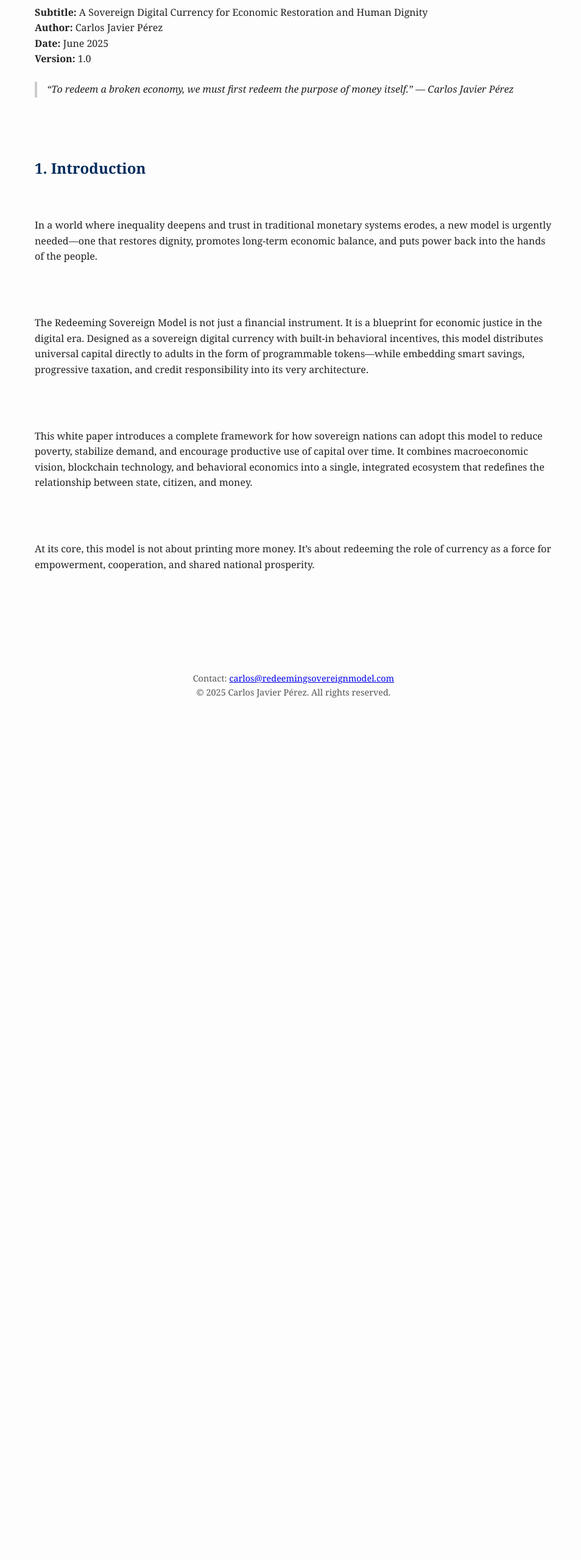
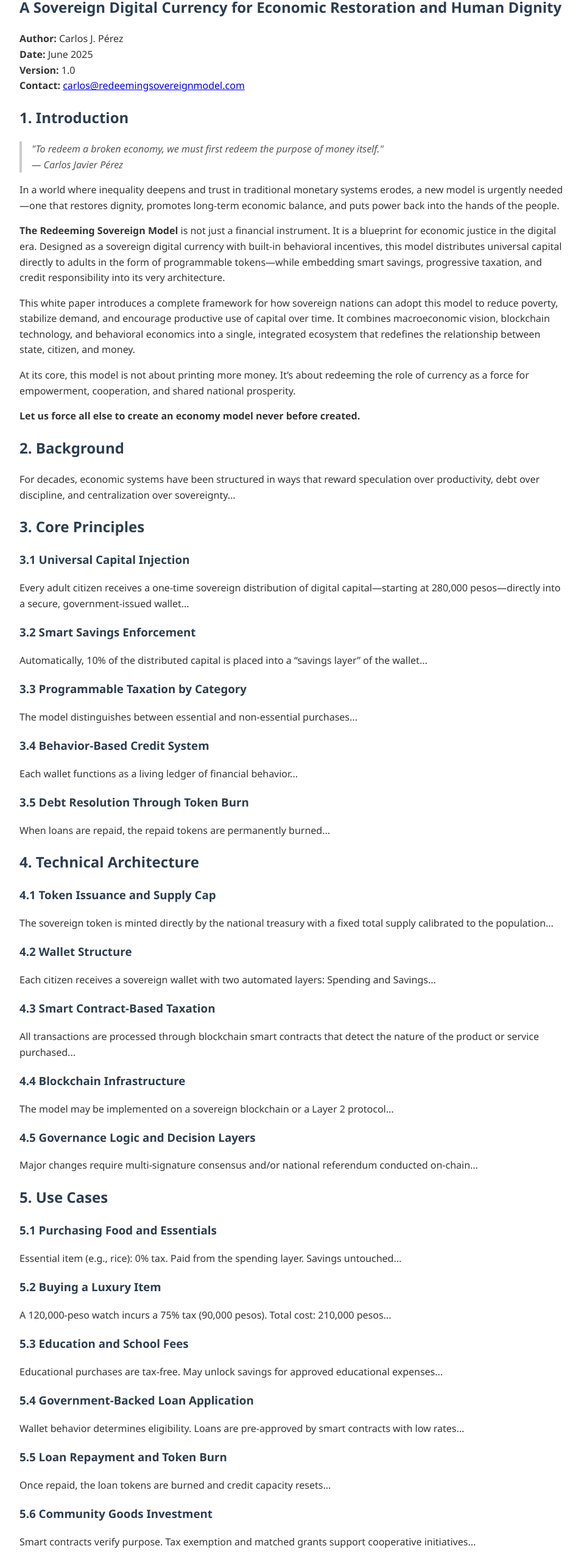
Before and after one commit to CarlosDebtBurner/RedeemingProtocol, a plain HTML site: page whitepaper.html in a window 1280 px wide. Shown: the part 121-2680 px from the top of the page at 61% size, without its empty margins (158-1112 px from the left). Before the commit the page ends 1308 px from the top, so only its background shows below. Drawn offline with nearby package versions, Linux system fonts and the light colour scheme.

Commit message:
Finalize full HTML white paper for push

```diff
--- a/whitepaper.html
+++ b/whitepaper.html
@@ -1,86 +1,158 @@
-
 <!DOCTYPE html>
 <html lang="en">
 <head>
-  <meta charset="UTF-8" />
-  <meta name="viewport" content="width=device-width, initial-scale=1.0" />
+  <meta charset="UTF-8">
+  <meta name="viewport" content="width=device-width, initial-scale=1.0">
   <title>The Redeeming Sovereign Model</title>
   <style>
     body {
-      font-family: Georgia, serif;
-      max-width: 850px;
-      margin: auto;
-      padding: 40px 20px;
+      font-family: 'Segoe UI', sans-serif;
       line-height: 1.6;
-      background-color: #fdfdfd;
-      color: #222;
+      max-width: 900px;
+      margin: 0 auto;
+      padding: 20px;
+      color: #333;
     }
     h1, h2, h3 {
-      color: #002b5c;
-    }
-    h1 {
-      font-size: 2em;
-      margin-bottom: 0.2em;
-    }
-    h2 {
-      font-size: 1.5em;
-      margin-top: 2em;
-    }
-    h3 {
-      font-size: 1.2em;
-      margin-top: 1.5em;
+      color: #2c3e50;
     }
     blockquote {
-      margin: 1.5em 0;
-      padding-left: 1em;
+      font-style: italic;
+      color: #555;
+      margin: 1rem 0;
+      padding-left: 1rem;
       border-left: 4px solid #ccc;
-      font-style: italic;
     }
-    ul {
-      margin: 1em 0;
-      padding-left: 1.5em;
+    .code-container {
+      background: #f5f5f5;
+      padding: 15px;
+      border-radius: 5px;
+      overflow-x: auto;
+      margin: 20px 0;
     }
-    footer {
-      margin-top: 3em;
-      font-size: 0.9em;
-      color: #555;
-      text-align: center;
+    .principle-card {
+      border-left: 4px solid #3498db;
+      padding-left: 15px;
+      margin: 25px 0;
     }
-    section {
-      white-space: pre-line;
+    .use-case {
+      background: #f9f9f9;
+      padding: 15px;
+      border-radius: 5px;
+      margin: 15px 0;
     }
   </style>
 </head>
 <body>
+  <header>
+    <h1>The Redeeming Sovereign Model</h1>
+    <h2>A Sovereign Digital Currency for Economic Restoration and Human Dignity</h2>
+    <p><strong>Author:</strong> Carlos J. Pérez<br>
+       <strong>Date:</strong> June 2025<br>
+       <strong>Version:</strong> 1.0<br>
+       <strong>Contact:</strong> <a href="mailto:carlos@redeemingsovereignmodel.com">carlos@redeemingsovereignmodel.com</a></p>
+  </header>
 
-<h1>The Redeeming Sovereign Model</h1>
-<p><strong>Subtitle:</strong> A Sovereign Digital Currency for Economic Restoration and Human Dignity<br>
-<strong>Author:</strong> Carlos Javier Pérez<br>
-<strong>Date:</strong> June 2025<br>
-<strong>Version:</strong> 1.0</p>
+  <section id="introduction">
+    <h2>1. Introduction</h2>
+    <blockquote>
+      "To redeem a broken economy, we must first redeem the purpose of money itself."
+      <footer>— Carlos Javier Pérez</footer>
+    </blockquote>
+    <p>In a world where inequality deepens and trust in traditional monetary systems erodes, a new model is urgently needed—one that restores dignity, promotes long-term economic balance, and puts power back into the hands of the people.</p>
+    <p><strong>The Redeeming Sovereign Model</strong> is not just a financial instrument. It is a blueprint for economic justice in the digital era. Designed as a sovereign digital currency with built-in behavioral incentives, this model distributes universal capital directly to adults in the form of programmable tokens—while embedding smart savings, progressive taxation, and credit responsibility into its very architecture.</p>
+    <p>This white paper introduces a complete framework for how sovereign nations can adopt this model to reduce poverty, stabilize demand, and encourage productive use of capital over time. It combines macroeconomic vision, blockchain technology, and behavioral economics into a single, integrated ecosystem that redefines the relationship between state, citizen, and money.</p>
+    <p>At its core, this model is not about printing more money. It’s about redeeming the role of currency as a force for empowerment, cooperation, and shared national prosperity.</p>
+    <p><strong>Let us force all else to create an economy model never before created.</strong></p>
+  </section>
 
-<blockquote>
-  “To redeem a broken economy, we must first redeem the purpose of money itself.” — Carlos Javier Pérez
-</blockquote>
+  <section id="background">
+  <h2>2. Background</h2>
+  <p>For decades, economic systems have been structured in ways that reward speculation over productivity, debt over discipline, and centralization over sovereignty...</p>
+</section>
 
-<section>
-<h2>1. Introduction</h2>
-<p>In a world where inequality deepens and trust in traditional monetary systems erodes, a new model is urgently needed—one that restores dignity, promotes long-term economic balance, and puts power back into the hands of the people.</p>
+<section id="core-principles">
+  <h2>3. Core Principles</h2>
+  <h3>3.1 Universal Capital Injection</h3>
+  <p>Every adult citizen receives a one-time sovereign distribution of digital capital—starting at 280,000 pesos—directly into a secure, government-issued wallet...</p>
+  <h3>3.2 Smart Savings Enforcement</h3>
+  <p>Automatically, 10% of the distributed capital is placed into a “savings layer” of the wallet...</p>
+  <h3>3.3 Programmable Taxation by Category</h3>
+  <p>The model distinguishes between essential and non-essential purchases...</p>
+  <h3>3.4 Behavior-Based Credit System</h3>
+  <p>Each wallet functions as a living ledger of financial behavior...</p>
+  <h3>3.5 Debt Resolution Through Token Burn</h3>
+  <p>When loans are repaid, the repaid tokens are permanently burned...</p>
+</section>
 
-<p>The Redeeming Sovereign Model is not just a financial instrument. It is a blueprint for economic justice in the digital era. Designed as a sovereign digital currency with built-in behavioral incentives, this model distributes universal capital directly to adults in the form of programmable tokens—while embedding smart savings, progressive taxation, and credit responsibility into its very architecture.</p>
+<section id="technical-architecture">
+  <h2>4. Technical Architecture</h2>
+  <h3>4.1 Token Issuance and Supply Cap</h3>
+  <p>The sovereign token is minted directly by the national treasury with a fixed total supply calibrated to the population...</p>
+  <h3>4.2 Wallet Structure</h3>
+  <p>Each citizen receives a sovereign wallet with two automated layers: Spending and Savings...</p>
+  <h3>4.3 Smart Contract-Based Taxation</h3>
+  <p>All transactions are processed through blockchain smart contracts that detect the nature of the product or service purchased...</p>
+  <h3>4.4 Blockchain Infrastructure</h3>
+  <p>The model may be implemented on a sovereign blockchain or a Layer 2 protocol...</p>
+  <h3>4.5 Governance Logic and Decision Layers</h3>
+  <p>Major changes require multi-signature consensus and/or national referendum conducted on-chain...</p>
+</section>
 
-<p>This white paper introduces a complete framework for how sovereign nations can adopt this model to reduce poverty, stabilize demand, and encourage productive use of capital over time. It combines macroeconomic vision, blockchain technology, and behavioral economics into a single, integrated ecosystem that redefines the relationship between state, citizen, and money.</p>
+<section id="use-cases">
+  <h2>5. Use Cases</h2>
+  <h3>5.1 Purchasing Food and Essentials</h3>
+  <p>Essential item (e.g., rice): 0% tax. Paid from the spending layer. Savings untouched...</p>
+  <h3>5.2 Buying a Luxury Item</h3>
+  <p>A 120,000-peso watch incurs a 75% tax (90,000 pesos). Total cost: 210,000 pesos...</p>
+  <h3>5.3 Education and School Fees</h3>
+  <p>Educational purchases are tax-free. May unlock savings for approved educational expenses...</p>
+  <h3>5.4 Government-Backed Loan Application</h3>
+  <p>Wallet behavior determines eligibility. Loans are pre-approved by smart contracts with low rates...</p>
+  <h3>5.5 Loan Repayment and Token Burn</h3>
+  <p>Once repaid, the loan tokens are burned and credit capacity resets...</p>
+  <h3>5.6 Community Goods Investment</h3>
+  <p>Smart contracts verify purpose. Tax exemption and matched grants support cooperative initiatives...</p>
+</section>
 
-<p>At its core, this model is not about printing more money. It’s about redeeming the role of currency as a force for empowerment, cooperation, and shared national prosperity.</p>
+<section id="pilot-roadmap">
+  <h2>6. Pilot and Roadmap</h2>
+  <h3>6.1 Phase 1: Feasibility and Region Selection</h3>
+  <p>Target small communities with digital access and civic readiness...</p>
+  <h3>6.2 Phase 2: Initial Token Distribution</h3>
+  <p>Each adult receives 280,000 sovereign tokens with 10% locked in savings...</p>
+  <h3>6.3 Phase 3: Live Testing</h3>
+  <p>Purchases and behavior analyzed anonymously over 6–12 months...</p>
+  <h3>6.4 Phase 4: Iteration and Legal Integration</h3>
+  <p>Adjust contracts and prepare legal frameworks based on pilot data...</p>
+  <h3>6.5 Phase 5: National and International Expansion</h3>
+  <p>Gradual implementation across wider areas with support networks...</p>
+</section>
 
-<!-- (This would be followed by the rest of Carlos's full whitepaper as provided) -->
+<section id="international-framework">
+  <h2>7. International Framework</h2>
+  <h3>7.1 Open-Source Adaptation</h3>
+  <p>Governments and NGOs can customize the system with full transparency...</p>
+  <h3>7.2 Decentralized Global Support Network</h3>
+  <p>Experts assist with implementation, training, and auditing...</p>
+  <h3>7.3 Inter-Sovereign Interoperability</h3>
+  <p>Wallets and protocols coordinate cross-border trade, remittances, and aid...</p>
+  <h3>7.4 A New Global Standard</h3>
+  <p>The Redeeming Sovereign Model offers a people-first alternative to centralized finance...</p>
+</section>
 
+<section id="conclusion">
+  <h2>8. Conclusion</h2>
+  <p>The Redeeming Sovereign Model is more than a digital currency—it is a proposal for rebirth, cooperation, and shared dignity...</p>
+  <p>Let this be the beginning of a new era. One sovereign, one wallet, one restored economy at a time.</p>
 </section>
 
   <footer>
-  Contact: <a href="mailto:carlos@redeemingsovereignmodel.com">carlos@redeemingsovereignmodel.com</a><br>
-  &copy; 2025 Carlos Javier Pérez. All rights reserved.
+    <p> © 2025 Redeeming Sovereign Model. Carlos Javier Perez All rights reserved.</p>
   </footer>
 
+  <link rel="stylesheet" href="https://cdnjs.cloudflare.com/ajax/libs/highlight.js/11.7.0/styles/github.min.css">
+  <script src="https://cdnjs.cloudflare.com/ajax/libs/highlight.js/11.7.0/highlight.min.js"></script>
+  <script>hljs.highlightAll();</script>
 </body>
 </html>
```
Also changed, not shown: 1 other file. Lines whose indentation alone changed are shown as unchanged.
